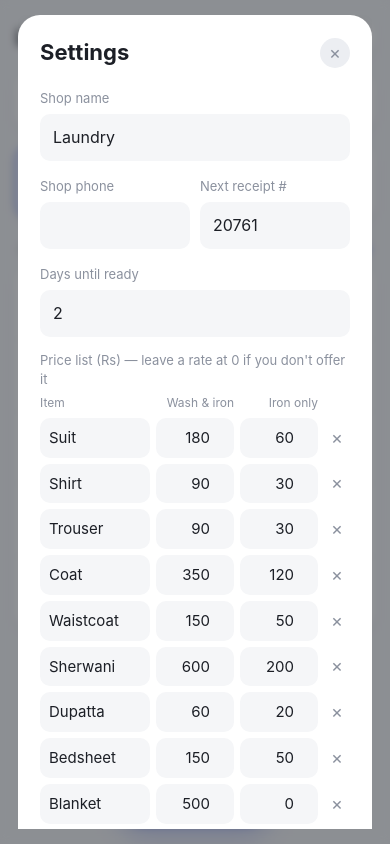
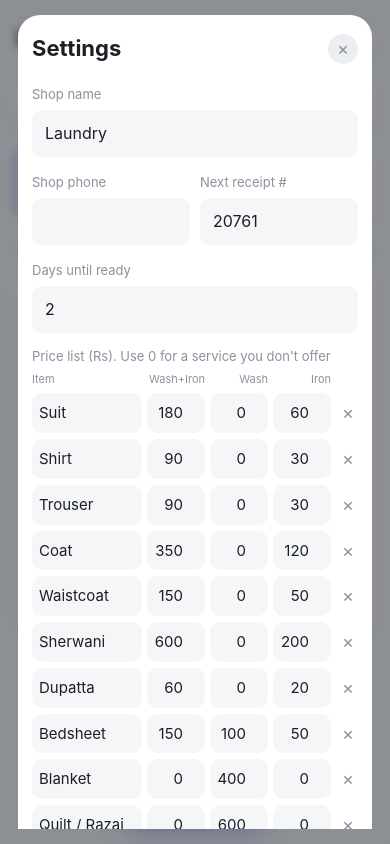
Before and after one commit to FarazRazi/laundry-orders, a plain HTML site: page index.html in a window 390 px wide. Both pictures are taken after a click on the button "Settings". Drawn offline with Linux system fonts and the light colour scheme.

Commit message:
Add wash-only service; fix horizontal overflow on phones
- Third service (Wash only) in price list, item picker and line toggle
- Blanket, quilt, towel, curtain default to wash-only; older saved price lists upgrade in place
- iOS date inputs and grid columns no longer push the page wider than the screen

Co-Authored-By: Claude Opus 5.5 <noreply@anthropic.com>

```diff
--- a/index.html
+++ b/index.html
@@ -9,6 +9,11 @@
 :root{--bg:#f5f6f8;--card:#fff;--line:#eceef2;--ink:#1c1f26;--mut:#8b919e;--acc:#4f6bed;--accbg:#eef1fd;--ok:#2f9e66;--okbg:#e8f6ee;--warn:#c9821b;--bad:#d65252;--badbg:#fcecec;--shadow:0 1px 2px rgba(20,25,40,.04),0 4px 14px rgba(20,25,40,.05)}
 @media (prefers-color-scheme:dark){:root{--bg:#111318;--card:#1a1d24;--line:#262a33;--ink:#eceef3;--mut:#8b919e;--acc:#8ea2ff;--accbg:#252b45;--ok:#6fd39b;--okbg:#1e3329;--warn:#f0b765;--bad:#f08282;--badbg:#3a2224;--shadow:none}}
 *{box-sizing:border-box}
+html,body{overflow-x:hidden;overflow-x:clip}   /* safety net; real fixes below */
+input,select,textarea,button{max-width:100%;min-width:0}
+/* iOS gives date inputs a wide built-in minimum width, which pushed "Ready by" off screen */
+input[type=date]{-webkit-appearance:none;appearance:none;min-width:0;width:100%;text-align:left;min-height:46px}
+input[type=date]::-webkit-date-and-time-value{text-align:left}
 body{margin:0;background:var(--bg);color:var(--ink);font:15px/1.45 -apple-system,BlinkMacSystemFont,"Inter","Segoe UI",Roboto,sans-serif;-webkit-font-smoothing:antialiased}
 button,input,select,textarea{font:inherit;color:inherit}
 .wrap{max-width:680px;margin:auto;padding:20px 16px 110px}
@@ -70,18 +75,19 @@ dialog::backdrop{background:rgba(15,18,25,.45);backdrop-filter:blur(4px)}
 .f{display:block;margin-bottom:14px}
 .f input,.f textarea,.irow input,.irow select{display:block;width:100%;margin-top:5px;background:var(--bg);border:1.5px solid transparent;border-radius:10px;padding:11px 12px;font-size:16px;outline:none}
 .f input:focus,.f textarea:focus,.irow input:focus,.irow select:focus{border-color:var(--acc)}
-.two{display:grid;grid-template-columns:1fr 1fr;gap:10px}
+.two{display:grid;grid-template-columns:minmax(0,1fr) minmax(0,1fr);gap:10px}
+.two>*{min-width:0}
 .irow{display:grid;grid-template-columns:1fr 56px 74px 34px;gap:6px;margin-bottom:6px}
 .irow input,.irow select{margin:0;padding:10px 8px}
 .irow button{background:none;border:0;color:var(--mut);font-size:18px;cursor:pointer}
-.seg{display:inline-flex;background:var(--bg);border-radius:10px;padding:3px;margin-bottom:10px}
-.seg button{border:0;background:none;padding:7px 12px;border-radius:8px;font-size:14px;color:var(--mut);cursor:pointer}
+.seg{display:flex;width:100%;background:var(--bg);border-radius:10px;padding:3px;margin-bottom:10px}
+.seg button{flex:1;min-width:0;white-space:nowrap;overflow:hidden;text-overflow:ellipsis;border:0;background:none;padding:8px 4px;border-radius:8px;font-size:14px;color:var(--mut);cursor:pointer}
 .seg button.on{background:var(--card);color:var(--ink);font-weight:600;box-shadow:var(--shadow)}
 .chips{display:flex;flex-wrap:wrap;gap:6px;margin-bottom:12px}
-.chip{border:0;background:var(--accbg);color:var(--acc);padding:8px 12px;border-radius:20px;font-size:14px;font-weight:550;cursor:pointer}
+.chip{max-width:100%;overflow:hidden;text-overflow:ellipsis;white-space:nowrap;border:0;background:var(--accbg);color:var(--acc);padding:8px 12px;border-radius:20px;font-size:14px;font-weight:550;cursor:pointer}
 .chip small{opacity:.7;font-weight:400;margin-left:4px}
 .chip.other{background:var(--bg);color:var(--mut)}
-.line{display:grid;grid-template-columns:1fr auto 70px;gap:8px;align-items:center;padding:8px 0;border-top:1px solid var(--line)}
+.line{display:grid;grid-template-columns:minmax(0,1fr) auto 64px;gap:8px;align-items:center;padding:8px 0;border-top:1px solid var(--line)}
 .line .nmi{width:100%;border:0;background:none;padding:2px 0;font-size:15px;font-weight:550;outline:none;min-width:0}
 .line .svc{border:0;background:none;padding:0;font-size:12px;color:var(--acc);cursor:pointer}
 .step{display:flex;align-items:center;background:var(--bg);border-radius:10px}
@@ -90,10 +96,12 @@ dialog::backdrop{background:rgba(15,18,25,.45);backdrop-filter:blur(4px)}
 .line .rate,.ptab input{width:100%;background:var(--bg);border:1.5px solid transparent;border-radius:10px;padding:8px;font-size:15px;outline:none;text-align:right}
 .line .rate:focus,.ptab input:focus{border-color:var(--acc)}
 .noitems{color:var(--mut);font-size:14px;padding:6px 0 12px}
-.ptab{display:grid;grid-template-columns:1fr 78px 78px 26px;gap:6px;align-items:center;margin:6px 0}
+.ptab{display:grid;grid-template-columns:minmax(0,1fr) repeat(3,58px) 22px;gap:5px;align-items:center;margin:6px 0}
 .ptab input.pn{text-align:left}
 .ptab button{border:0;background:none;color:var(--mut);font-size:18px;cursor:pointer}
-.ptab .lbl{font-size:12px}
+.ptab .lbl{font-size:11px;text-align:right;white-space:nowrap}
+.ptab .lbl:first-child{text-align:left}
+.ptab input{padding:8px 6px}
 a.t{text-align:center;text-decoration:none}
 .add{background:none;border:0;color:var(--acc);padding:6px 0;cursor:pointer;margin-bottom:14px;font-weight:600}
 .hint{font-size:13px;color:var(--ok);margin:-8px 0 12px}
@@ -102,7 +110,7 @@ a.t{text-align:center;text-decoration:none}
 #toast{position:fixed;left:50%;bottom:90px;transform:translateX(-50%);background:var(--ink);color:var(--bg);padding:10px 18px;border-radius:20px;font-size:14px;opacity:0;transition:.25s;pointer-events:none;z-index:99}
 #slip{display:none}
 @media print{body{background:#fff}body>*:not(#slip){display:none!important}#slip{display:block;color:#000;font:13px monospace;width:72mm}}
-@media (max-width:480px){.meta .clock{display:none}.stats{gap:8px}.stat{padding:12px 10px 10px}.stat b{font-size:24px}.row{grid-template-columns:52px 1fr auto;padding:13px 14px}}
+@media (max-width:480px){.panel{padding:18px 14px}.kv{grid-template-columns:76px minmax(0,1fr)}.kv>*{min-width:0;overflow-wrap:anywhere}.meta .clock{display:none}.stats{gap:8px}.stat{padding:12px 10px 10px}.stat b{font-size:24px}.row{grid-template-columns:52px 1fr auto;padding:13px 14px}}
 </style>
 </head>
 <body>
@@ -123,9 +131,13 @@ a.t{text-align:center;text-decoration:none}
 
 <script>
 const KEY='dhulai.v1';
-// name, wash & iron rate, iron-only rate (0 = not offered)
-const DEFAULT_PRICES=[['Suit',180,60],['Shirt',90,30],['Trouser',90,30],['Coat',350,120],['Waistcoat',150,50],['Sherwani',600,200],['Dupatta',60,20],['Bedsheet',150,50],['Blanket',500,0]].map(([name,wash,iron])=>({name,wash,iron}));
-const SVC={wash:'Wash & iron',iron:'Iron only'};
+// Services the shop offers. key → [full label, short label for the price table, tag shown after the item name]
+const SERVICES={wash:['Wash & iron','Wash+Iron',''],washonly:['Wash only','Wash','wash only'],iron:['Iron only','Iron','iron']};
+const SVC=Object.fromEntries(Object.entries(SERVICES).map(([k,v])=>[k,v[0]]));
+const SVC_KEYS=Object.keys(SERVICES);
+// item, wash & iron, wash only, iron only (Rs; 0 = not offered)
+const DEFAULT_PRICES=[['Suit',180,0,60],['Shirt',90,0,30],['Trouser',90,0,30],['Coat',350,0,120],['Waistcoat',150,0,50],['Sherwani',600,0,200],['Dupatta',60,0,20],
+  ['Bedsheet',150,100,50],['Blanket',0,400,0],['Quilt / Razai',0,600,0],['Curtain',250,200,0],['Towel',0,50,0]].map(([name,wash,washonly,iron])=>({name,wash,washonly,iron}));
 const STATUS={received:['In shop','p-received'],ready:['Ready','p-ready'],delivered:['Done','p-delivered']};
 
 /* ---------- utils ---------- */
@@ -150,7 +162,7 @@ const waLink=(o,text)=>{const n=waPhone(o.phone);return n?`https://wa.me/${n}?te
 const norm=s=>(s||'').toLowerCase().replace(/\s+/g,' ').trim();
 const paidOf=o=>(o.payments||[]).reduce((s,p)=>s+p.a,0);
 const totalOf=o=>o.items.reduce((s,i)=>s+i.qty*i.rate,0);
-const itemName=i=>i.type+(i.svc==='iron'?' (iron)':'');
+const itemName=i=>i.type+(SERVICES[i.svc]?.[2]?` (${SERVICES[i.svc][2]})`:'');
 const itemsText=o=>o.items.map(i=>`${i.qty} ${itemName(i)}`).join(', ');
 const isLate=o=>(o.status==='received'&&o.due<today())||(o.status!=='delivered'&&daysBetween(o.received,today())>30);
 function toast(m){const t=$('#toast');t.textContent=m;t.style.opacity=1;clearTimeout(t._h);t._h=setTimeout(()=>t.style.opacity=0,2000)}
@@ -173,7 +185,7 @@ function demo(){
     o(20755,'Imran Ali','0300-1112233',[{type:'Suit',qty:2,rate:180}],-38,-36,'ready',0),
     o(20756,'Muhammad Aslam','0321-4455667',[{type:'Suit',qty:1,rate:180},{type:'Coat',qty:1,rate:350}],-4,-2,'delivered',530),
     o(20757,'Bilal Ahmed','0333-9876543',[{type:'Shirt',qty:3,rate:90}],-3,-1,'ready',100),
-    o(20758,'Sana Tariq','0345-2223344',[{type:'Blanket',qty:2,rate:500}],-2,-1,'received',0),
+    o(20758,'Sana Tariq','0345-2223344',[{type:'Blanket',svc:'washonly',qty:2,rate:400}],-2,-1,'received',0),
     o(20759,'Abdul Rehman','0312-7788990',[{type:'Suit',qty:3,rate:180}],-1,1,'received',200),
     o(20760,'Usman Shah','0300-5556677',[{type:'Suit',qty:1,rate:180}],0,2,'received',0),
   ];
@@ -186,13 +198,21 @@ function migrate(d){
     s.priceList=old.length&&!old.every(x=>DEFAULT_PRICES.some(p=>p.name===x.name&&p.wash===x.wash))?old:DEFAULT_PRICES.map(p=>({...p}));
   }
   delete s.prices;
-  s.priceList=s.priceList.filter(p=>p&&p.name).map(p=>({name:String(p.name),wash:Math.max(0,+p.wash||0),iron:Math.max(0,+p.iron||0)}));
+  s.priceList=s.priceList.filter(p=>p&&p.name).map(p=>{
+    const def=DEFAULT_PRICES.find(x=>x.name===p.name),r={name:String(p.name)};
+    // a service missing from an older price list takes the default rate for that item, or 0
+    for(const k of SVC_KEYS)r[k]=Math.max(0,+(p[k]??def?.[k]??0)||0);
+    return r;
+  });
+  // the first default list sold Blanket as "wash & iron 500"; it's really a wash-only item
+  const bl=s.priceList.find(p=>p.name==='Blanket');if(bl&&!s.pricesEdited&&bl.wash===500&&bl.washonly===400&&!bl.iron)bl.wash=0;
+  if(!s.priceList.some(p=>p.name==='Quilt / Razai')&&!s.pricesEdited)s.priceList.push(...DEFAULT_PRICES.filter(d=>!s.priceList.some(p=>p.name===d.name)).map(d=>({...d})));
   // repair orders from old or hand-edited backups so nothing downstream crashes
   const num=v=>Number.isFinite(+v)?+v:0,day=v=>/^\d{4}-\d\d-\d\d$/.test(v)?v:today();
   d.orders=d.orders.filter(o=>o&&Number.isInteger(+o.id)&&+o.id>0).map(o=>({...o,
     id:+o.id,name:String(o.name??''),phone:String(o.phone??''),mark:String(o.mark??''),notes:String(o.notes??''),
     status:STATUS[o.status]?o.status:'received',received:day(o.received),due:day(o.due||o.received),
-    items:(Array.isArray(o.items)?o.items:[]).map(i=>({type:String(i?.type??'Other'),svc:i?.svc==='iron'?'iron':'wash',qty:Math.max(0,num(i?.qty)),rate:Math.max(0,num(i?.rate))})),
+    items:(Array.isArray(o.items)?o.items:[]).map(i=>({type:String(i?.type??'Other'),svc:SERVICES[i?.svc]?i.svc:'wash',qty:Math.max(0,num(i?.qty)),rate:Math.max(0,num(i?.rate))})),
     payments:(Array.isArray(o.payments)?o.payments:[]).map(p=>({...p,d:day(p?.d),a:num(p?.a)}))}));
   if(d.demo){d.orders.forEach(o=>{if(o.id>=20755&&o.id<=20760)o.demo=true});delete d.demo;}  // older demo flag
   s.shopName=String(s.shopName??'Laundry');s.shopPhone=String(s.shopPhone??'');s.days=Number.isFinite(+s.days)?Math.max(0,+s.days):2;
@@ -360,7 +380,7 @@ function orderForm(o){
     <label class="f"><span class="lbl">Name</span><input name="name" dir="auto" required value="${esc(src.name)}" list="names"></label>
     <datalist id="names">${[...new Set(db.orders.map(x=>x.name).reverse())].filter(Boolean).slice(0,500).map(n=>`<option value="${esc(n)}">`).join('')}</datalist>
     <div class="lbl" style="margin-bottom:6px">Tap to add items</div>
-    <div class="seg" id="mode"><button type="button" data-m="wash" class="on">${SVC.wash}</button><button type="button" data-m="iron">${SVC.iron}</button></div>
+    <div class="seg" id="mode">${SVC_KEYS.map(k=>`<button type="button" data-m="${k}">${SVC[k]}</button>`).join('')}</div>
     <div class="chips" id="chips"></div>
     <div id="items" style="margin-bottom:14px"></div>
     <div class="two">
@@ -406,7 +426,13 @@ function orderForm(o){
     const line=e.target.closest('.line');if(!line)return;const it=items[line.dataset.k];
     const d=e.target.closest('[data-d]');
     if(d){it.qty+=+d.dataset.d;if(it.qty<1)items.splice(line.dataset.k,1);draw();}
-    else if(e.target.closest('[data-svc]')){it.svc=it.svc==='iron'?'wash':'iron';const r=rateOf(it.type,it.svc);if(r!==null){it.rate=r;if(!r)toast(`No ${SVC[it.svc]} price for ${it.type}. Type the rate.`);}draw();}
+    else if(e.target.closest('[data-svc]')){
+      // cycle to the next service this item is offered in (all services for a custom item)
+      const p=P.find(p=>p.name===it.type),i=SVC_KEYS.indexOf(it.svc);
+      const nextSvc=[1,2,3].map(n=>SVC_KEYS[(i+n)%SVC_KEYS.length]).find(k=>!p||+p[k]>0);
+      if(!nextSvc||nextSvc===it.svc){toast(`${it.type} has only one service in the price list`);return;}
+      it.svc=nextSvc;if(p)it.rate=+p[nextSvc];draw();
+    }
   });
   f.phone.addEventListener('input',()=>{
     const p=localPhone(f.phone.value);if(p.length<10){$('#custHint').textContent='';return;}
@@ -444,8 +470,8 @@ function settings(){
     <div class="two"><label class="f"><span class="lbl">Shop phone</span><input name="shopPhone" value="${esc(s.shopPhone)}"></label>
     <label class="f"><span class="lbl">Next receipt #</span><input name="nextNo" type="number" min="1" value="${nextFree()}"></label></div>
     <label class="f"><span class="lbl">Days until ready</span><input name="days" type="number" min="0" value="${s.days}"></label>
-    <div class="lbl" style="margin-bottom:2px">Price list (Rs) — leave a rate at 0 if you don't offer it</div>
-    <div class="ptab"><span class="lbl">Item</span><span class="lbl" style="text-align:right">${SVC.wash}</span><span class="lbl" style="text-align:right">${SVC.iron}</span><span></span></div>
+    <div class="lbl" style="margin-bottom:2px">Price list (Rs). Use 0 for a service you don't offer</div>
+    <div class="ptab"><span class="lbl">Item</span>${SVC_KEYS.map(k=>`<span class="lbl">${SERVICES[k][1]}</span>`).join('')}<span></span></div>
     <div id="ptab"></div>
     <button type="button" class="add" id="padd">+ Add item</button>
     <div class="tools">
@@ -458,15 +484,15 @@ function settings(){
     <button class="go">Save</button></form>`));
   const f=$('#sf'),pt=$('#ptab');
   let list=s.priceList.map(p=>({...p}));
-  const read=()=>{list=[...pt.querySelectorAll('.ptab')].map(r=>{const[n,w,i]=r.querySelectorAll('input');return{name:n.value.trim(),wash:Math.max(0,+w.value||0),iron:Math.max(0,+i.value||0)}})};
-  const drawP=()=>{pt.innerHTML=list.map((p,k)=>`<div class="ptab" data-k="${k}"><input class="pn" value="${esc(p.name)}" placeholder="Item" aria-label="Item"><input type="number" min="0" inputmode="numeric" value="${p.wash}" aria-label="${SVC.wash}"><input type="number" min="0" inputmode="numeric" value="${p.iron}" aria-label="${SVC.iron}"><button type="button" data-rm aria-label="Remove">×</button></div>`).join('')};
+  const read=()=>{list=[...pt.querySelectorAll('.ptab')].map(r=>{const[n,...rates]=r.querySelectorAll('input');const p={name:n.value.trim()};SVC_KEYS.forEach((k,j)=>p[k]=Math.max(0,+rates[j].value||0));return p})};
+  const drawP=()=>{pt.innerHTML=list.map((p,k)=>`<div class="ptab" data-k="${k}"><input class="pn" value="${esc(p.name)}" placeholder="Item" aria-label="Item">${SVC_KEYS.map(sk=>`<input type="number" min="0" inputmode="numeric" value="${+p[sk]||0}" aria-label="${SVC[sk]}">`).join('')}<button type="button" data-rm aria-label="Remove">×</button></div>`).join('')};
   drawP();
-  $('#padd').onclick=()=>{read();list.push({name:'',wash:0,iron:0});drawP();pt.querySelector('.ptab:last-child input').focus();};
+  $('#padd').onclick=()=>{read();list.push(Object.fromEntries([['name',''],...SVC_KEYS.map(k=>[k,0])]));drawP();pt.querySelector('.ptab:last-child input').focus();};
   pt.onclick=e=>{const b=e.target.closest('[data-rm]');if(b){read();list.splice(b.closest('.ptab').dataset.k,1);drawP();}};
   f.onsubmit=e=>{e.preventDefault();read();
     const names=list.filter(p=>p.name).map(p=>p.name.toLowerCase());
     if(new Set(names).size!==names.length){alert('Two items have the same name.');return;}
-    Object.assign(s,{shopName:f.shopName.value.trim()||'Laundry',shopPhone:f.shopPhone.value.trim(),nextNo:Math.max(1,parseInt(f.nextNo.value)||s.nextNo),days:Math.max(0,parseInt(f.days.value)||0),priceList:list.filter(p=>p.name)});
+    Object.assign(s,{shopName:f.shopName.value.trim()||'Laundry',shopPhone:f.shopPhone.value.trim(),nextNo:Math.max(1,parseInt(f.nextNo.value)||s.nextNo),days:Math.max(0,parseInt(f.days.value)||0),priceList:list.filter(p=>p.name),pricesEdited:true});
     dirty=false;save();render();dlg.close();toast('Saved');};
   $('#exp').onclick=()=>{const a=document.createElement('a');a.href=URL.createObjectURL(new Blob([JSON.stringify(db,null,1)],{type:'application/json'}));a.download=`laundry-backup-${today()}.json`;a.click();setTimeout(()=>URL.revokeObjectURL(a.href),5000);};
   $('#impB').onclick=()=>$('#imp').click();
```
